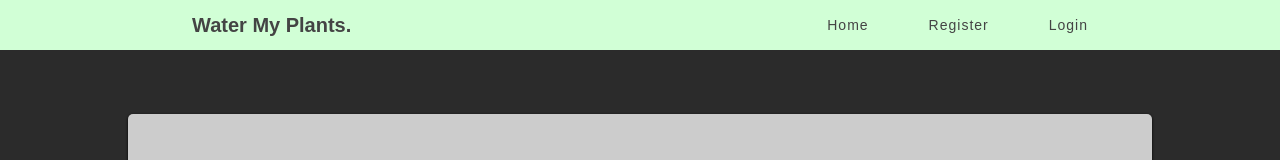
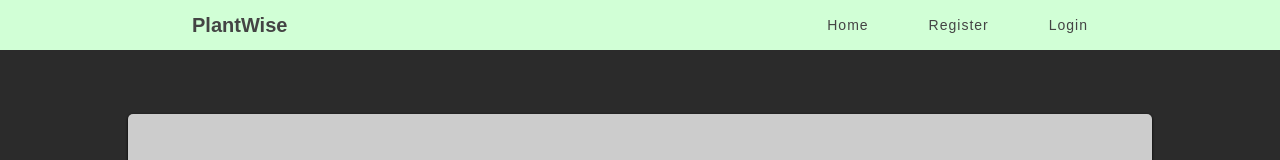
Before and after one commit to Build-Week-WEB28-Water-My-Plants/Front-End, a React (Create React App) app: page /login in a window 1280 px wide. Shown: the top 160 px of the page. Built offline with nearby package versions, Linux system fonts and the light colour scheme.

Commit message:
comments, cleanup, title change

```diff
--- a/src/App.js
+++ b/src/App.js
@@ -20,14 +20,12 @@ function App() {
   // state for plants from server (shouldn't need once we have endpoints for users because plant state should then be in the user for their list of created and saved plants)
   const [plants, setPlants] = useState([]);
 
-  // use state
+  // user state
   const [user, setUser] = useState({
+    id: '',
     username: '',
     password: '',
-    phone: '',
-    id: '',
-    token: '',
-    plants: []
+    phone_number: ''
   });
 
   // loading state for loading messages - needs work
--- a/src/components/visual/Header.js
+++ b/src/components/visual/Header.js
@@ -5,7 +5,7 @@ import { Link } from 'react-router-dom';
 function Header(props) {
     return (
         <Container>
-            <h1>Water My Plants.</h1>
+            <h1>PlantWise</h1>
 
             {/* navigation menu / user control panel with some conditional rendering. will need to change with backend auth probably */}
             <nav className="user-cp">
```
Also changed, not shown: src/components/Register.js (+14 -0 lines).
